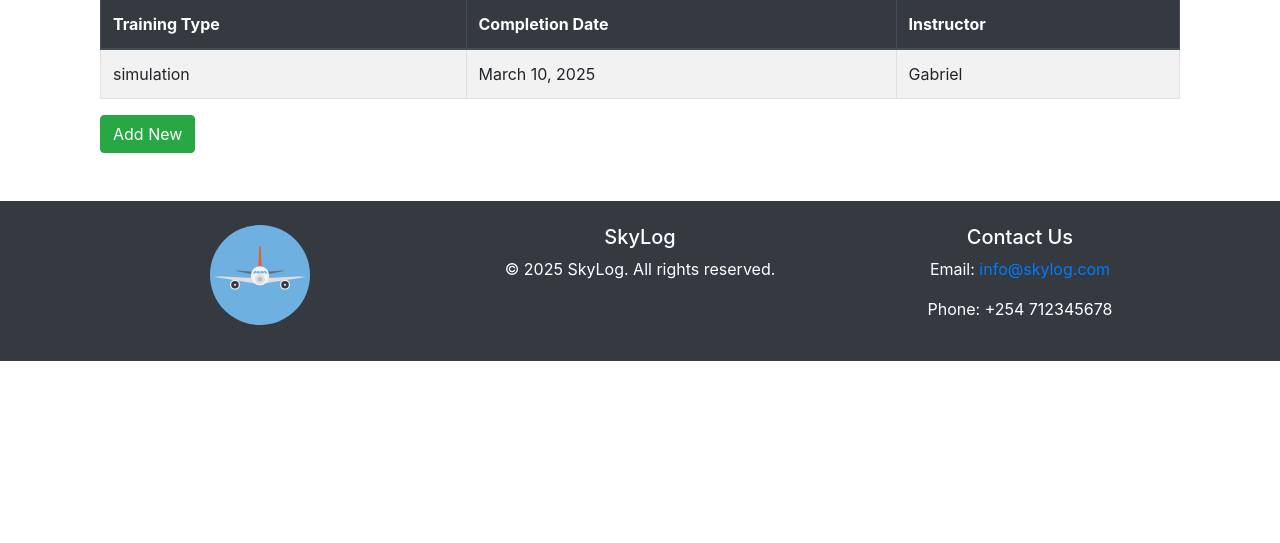
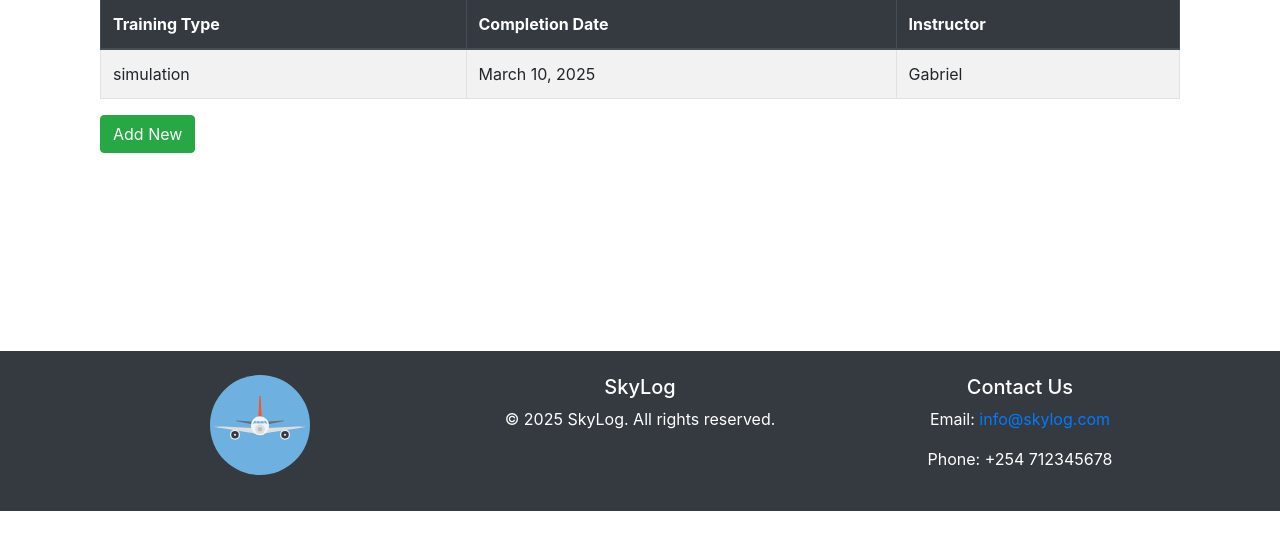
Before and after one commit to dcccalvin/SkyLog, a Django app: page /logbook/training/ in a window 1280 px wide. Shown: the part 162-705 px from the top of the page. Run offline with Django 4.2, Linux system fonts and the light colour scheme; a user stored in the database is signed in; data comes from the database, SQL or seed files in the repository; both versions use the stored data as it was after the commit.

Commit message:
Add "Add New" button to training records list and adjust layout

```diff
--- a/Pilot_Logbook/logs/templates/logs/training/list.html
+++ b/Pilot_Logbook/logs/templates/logs/training/list.html
@@ -22,6 +22,10 @@
             {% endfor %}
         </tbody>
     </table>
+
     <a href="{% url 'logs:create_training_record' %}" class="btn btn-success">Add New</a>
+
+    <div style="height: 150px;"></div>
+
 </div>
 {% endblock %}
```
Also changed, not shown: Pilot_Logbook/db.sqlite3.
